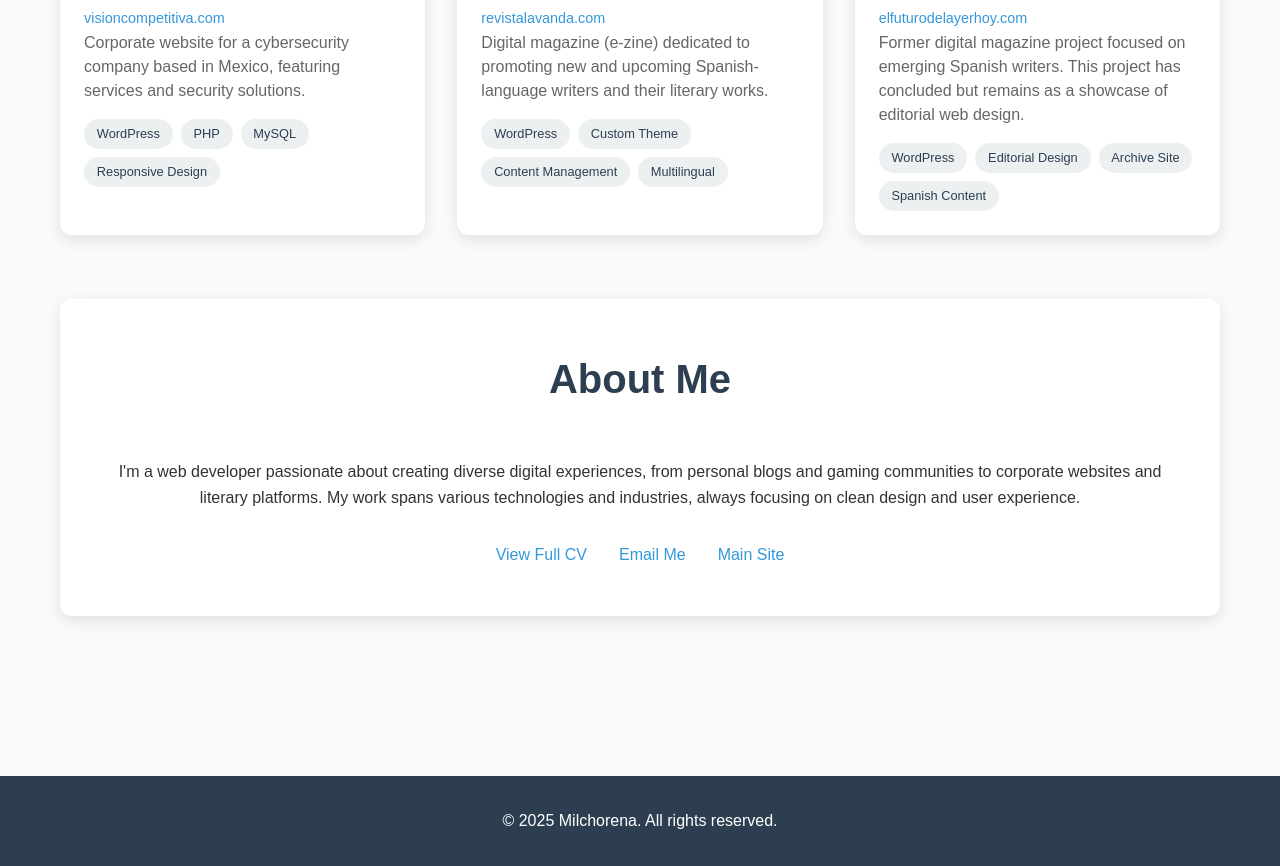
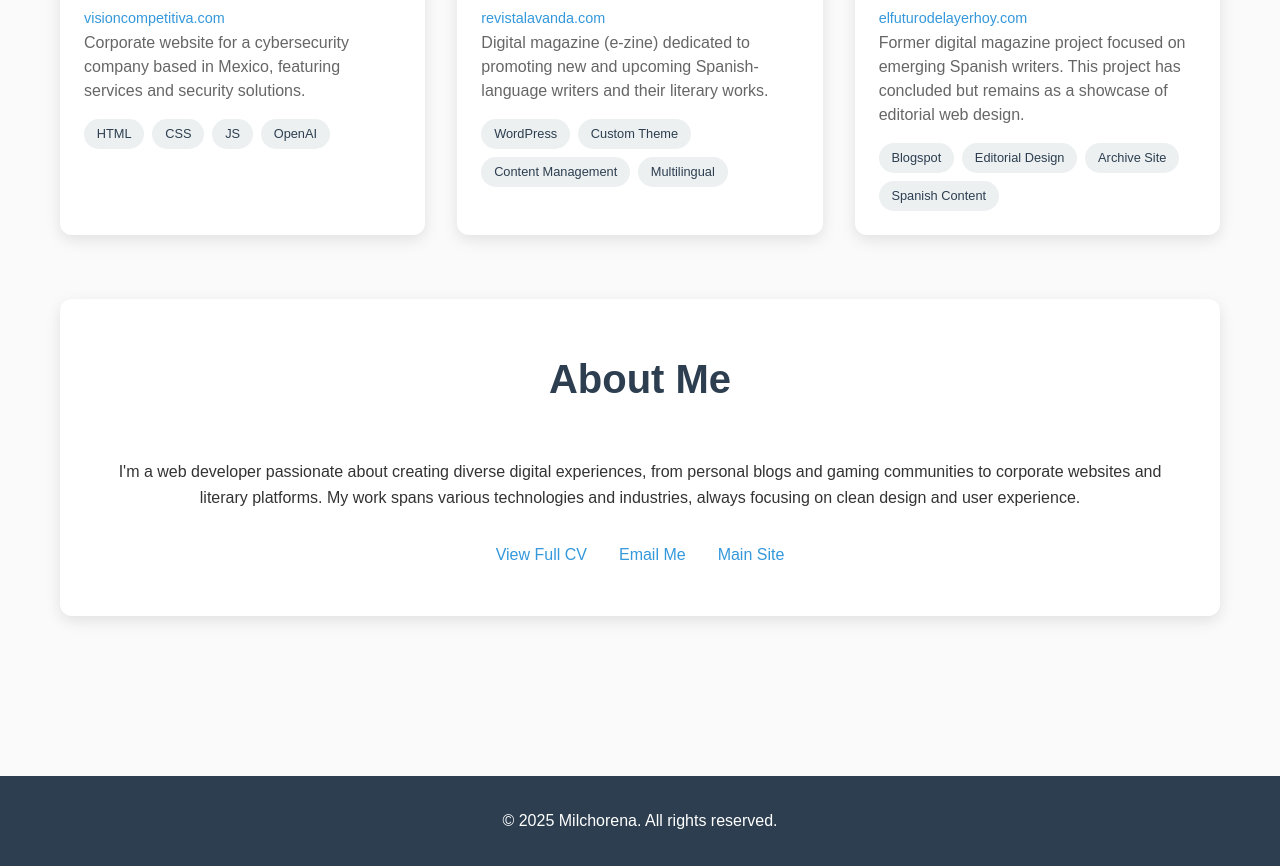
Before and after one commit to vicosurge/portfolio, a plain HTML site: page index.html in a window 1280 px wide. Shown: the part 1333-2199 px from the top of the page. Drawn offline with Linux system fonts and the light colour scheme.

Commit message:
Added tech stacks

```diff
--- a/index.html
+++ b/index.html
@@ -305,10 +305,10 @@
                             <a href="https://visioncompetitiva.com" class="project-url" target="_blank">visioncompetitiva.com</a>
                             <p class="project-description">Corporate website for a cybersecurity company based in Mexico, featuring services and security solutions.</p>
                             <div class="tech-stack">
-                                <span class="tech-tag">WordPress</span>
-                                <span class="tech-tag">PHP</span>
-                                <span class="tech-tag">MySQL</span>
-                                <span class="tech-tag">Responsive Design</span>
+                                <span class="tech-tag">HTML</span>
+                                <span class="tech-tag">CSS</span>
+                                <span class="tech-tag">JS</span>
+                                <span class="tech-tag">OpenAI</span>
                             </div>
                         </div>
                     </div>
@@ -335,7 +335,7 @@
                             <a href="https://elfuturodelayerhoy.com" class="project-url" target="_blank">elfuturodelayerhoy.com</a>
                             <p class="project-description">Former digital magazine project focused on emerging Spanish writers. This project has concluded but remains as a showcase of editorial web design.</p>
                             <div class="tech-stack">
-                                <span class="tech-tag">WordPress</span>
+                                <span class="tech-tag">Blogspot</span>
                                 <span class="tech-tag">Editorial Design</span>
                                 <span class="tech-tag">Archive Site</span>
                                 <span class="tech-tag">Spanish Content</span>
```
